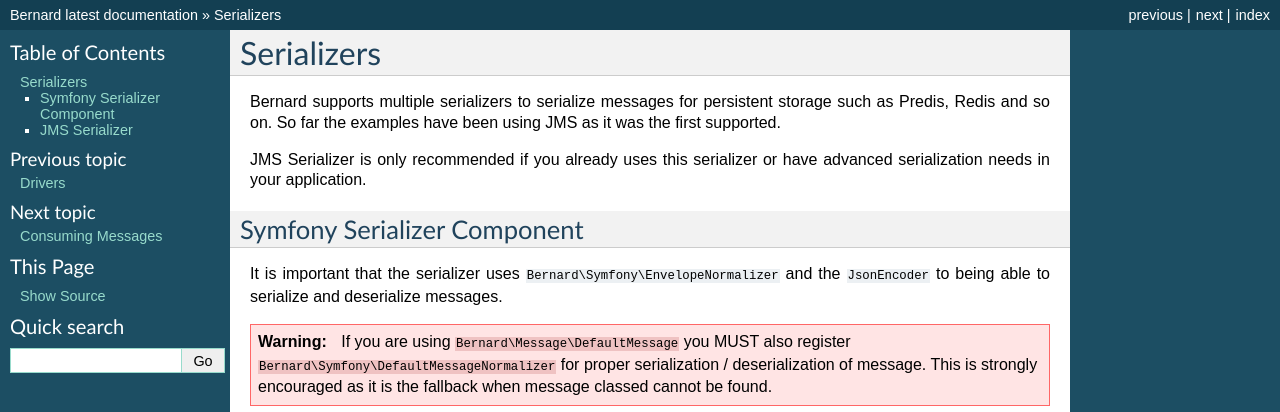
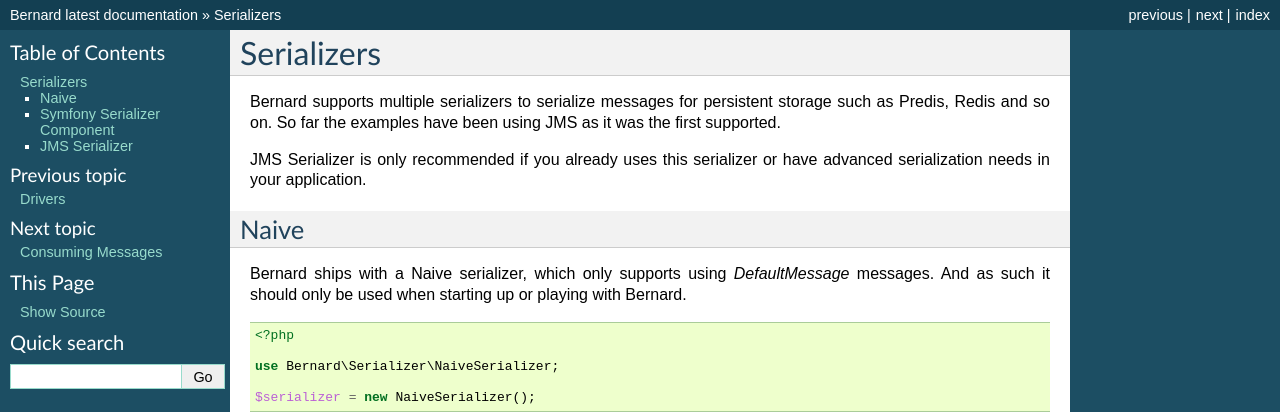
Before and after one commit to bernardphp/bernard, a Sphinx documentation site: the page built from doc/serializers.rst, in a window 1280 px wide, cut to the strip 0-412 px from the top of the page. Built offline with Sphinx 7.4.7, drawn with Linux system fonts in a browser that asks for light colours; pages that are not in the unit, such as notebooks, are missing from menus.

Commit message:
add section about NaiveSerializer

```diff
--- a/doc/serializers.rst
+++ b/doc/serializers.rst
@@ -6,6 +6,21 @@
 
 JMS Serializer is only recommended if you already uses this serializer or have advanced serialization needs in
 your application.
+
+Naive
+-----
+
+Bernard ships with a Naive serializer, which only supports using `DefaultMessage` messages. And as such it
+should only be used when starting up or playing with Bernard.
+
+.. code-block:: php
+
+    <?php
+
+    use Bernard\Serializer\NaiveSerializer;
+
+    $serializer = new NaiveSerializer();
+
 
 Symfony Serializer Component
 ----------------------------
```
